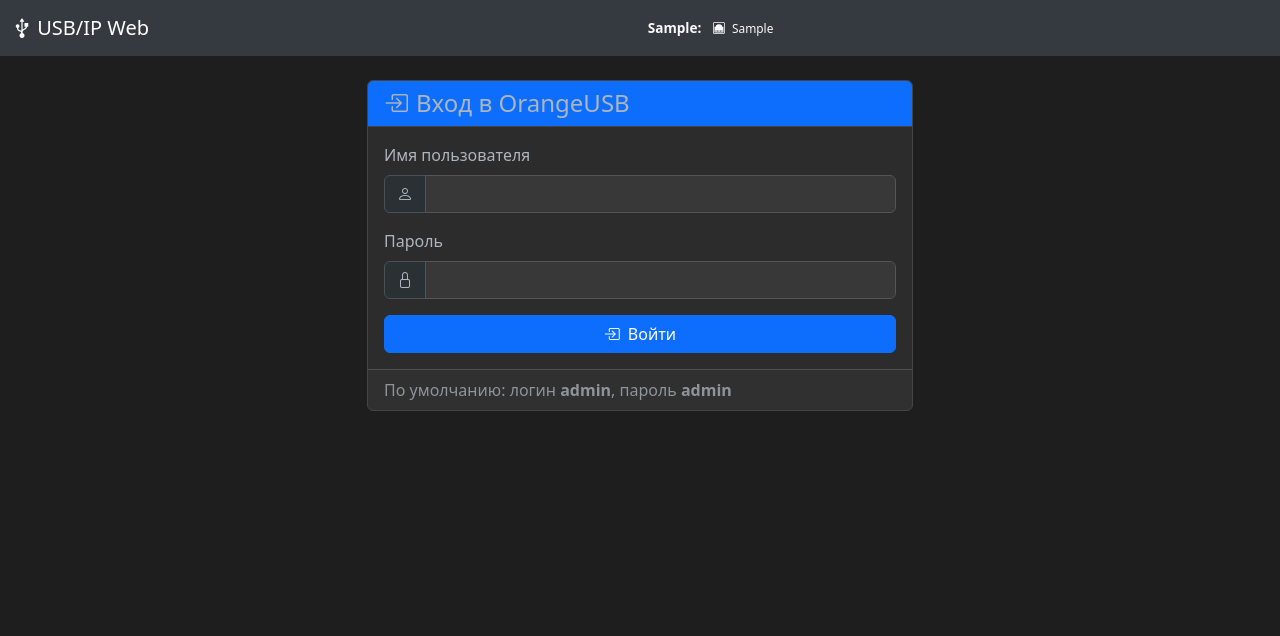
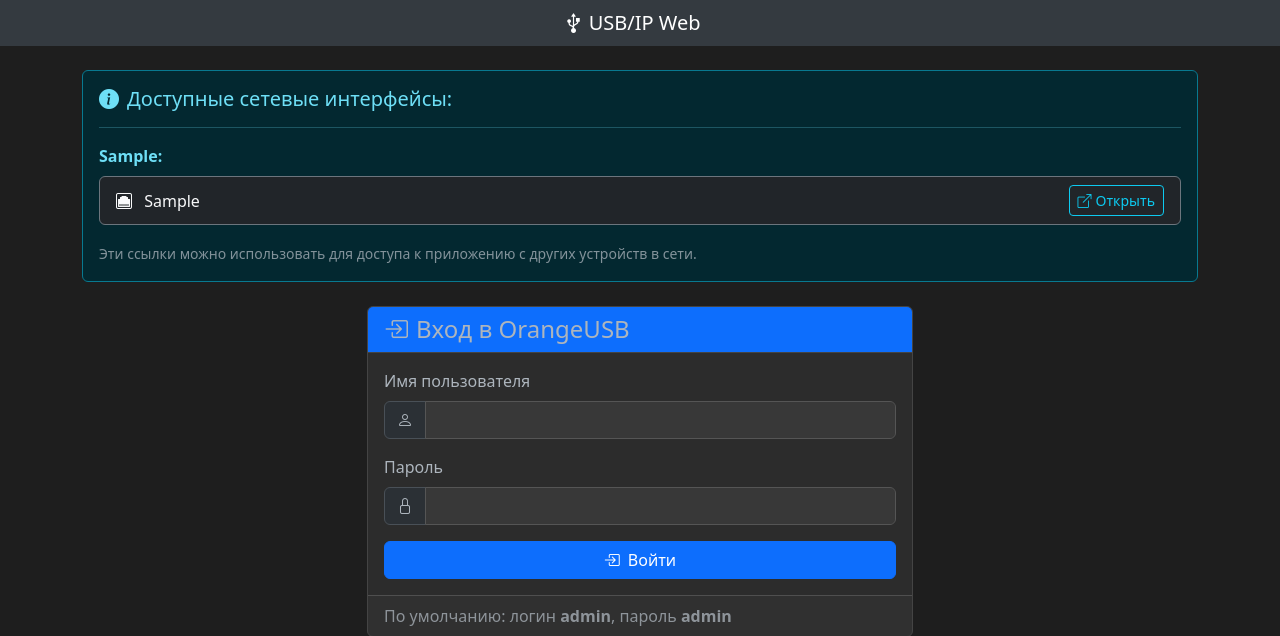
Before and after one commit to maksfaktor/usbip-web, a Flask app: template templates/login.html in a window 1280 px wide. Shown: the top 636 px of the page. Run offline with Flask 3, Linux system fonts and the light colour scheme; the template is opened without the code that fills it: most values are stand-ins (such as "Sample title", 1, 10 or a date in 2020).

Commit message:
Improve the display of network interface information on the login page
Refactors the login.html template to enhance network interface display using Bootstrap components and adds translated messages.

Replit-Commit-Author: Agent
Replit-Commit-Session-Id: 9e34b9be-03c2-4f4c-8408-ad253c365f70
Replit-Commit-Screenshot-Url: https://storage.googleapis.com/screenshot-production-us-central1/3913cd2f-3667-4efe-8dec-14b05e58754b/dd7f0fed-b0c3-4bf8-8a34-0d0b03020a03.jpg

```diff
--- a/templates/login.html
+++ b/templates/login.html
@@ -11,28 +11,11 @@
 <body>
     <nav class="navbar navbar-expand-lg navbar-dark bg-dark">
         <div class="container-fluid">
-            <a class="navbar-brand" href="#" onclick="return false;">
-                <i class="bi bi-usb-symbol"></i> USB/IP Web
-            </a>
-            {% if network_interfaces %}
-            <div class="network-interfaces d-flex align-items-center mx-auto">
-                {% for iface_type, interfaces in network_interfaces.items() %}
-                    {% if interfaces %}
-                        <div class="iface-group mx-3">
-                            <span class="text-light fw-bold">{{ iface_type }}:</span>
-                            <div class="interface-list">
-                                {% for iface in interfaces %}
-                                    <a href="{{ iface.url }}" class="text-light text-decoration-none small ms-2" target="_blank">
-                                        <i class="bi bi-{% if iface_type == 'WiFi' %}wifi{% else %}ethernet{% endif %}"></i>
-                                        {{ iface.ip }}
-                                    </a>
-                                {% endfor %}
-                            </div>
-                        </div>
-                    {% endif %}
-                {% endfor %}
+            <div class="text-center w-100">
+                <a class="navbar-brand" href="#" onclick="return false;">
+                    <i class="bi bi-usb-symbol"></i> USB/IP Web
+                </a>
             </div>
-            {% endif %}
         </div>
     </nav>
 
@@ -47,6 +30,32 @@
             {% endfor %}
         {% endif %}
     {% endwith %}
+
+    {% if network_interfaces %}
+        <div class="alert alert-info mb-4">
+            <h5 class="alert-heading"><i class="bi bi-info-circle-fill me-2"></i>Доступные сетевые интерфейсы:</h5>
+            <hr>
+            {% for iface_type, interfaces in network_interfaces.items() %}
+                {% if interfaces %}
+                    <div class="fw-bold mb-2">{{ iface_type }}:</div>
+                    <ul class="list-group mb-3">
+                        {% for iface in interfaces %}
+                            <li class="list-group-item d-flex justify-content-between align-items-center bg-dark text-light border-secondary">
+                                <span>
+                                    <i class="bi bi-{% if iface_type == 'WiFi' %}wifi{% else %}ethernet{% endif %} me-2"></i>
+                                    {{ iface.ip }}
+                                </span>
+                                <a href="{{ iface.url }}" class="btn btn-sm btn-outline-info" target="_blank">
+                                    <i class="bi bi-box-arrow-up-right me-1"></i>Открыть
+                                </a>
+                            </li>
+                        {% endfor %}
+                    </ul>
+                {% endif %}
+            {% endfor %}
+            <small class="text-muted">Эти ссылки можно использовать для доступа к приложению с других устройств в сети.</small>
+        </div>
+    {% endif %}
 <div class="row justify-content-center">
     <div class="col-md-6">
         <div class="card">
```
